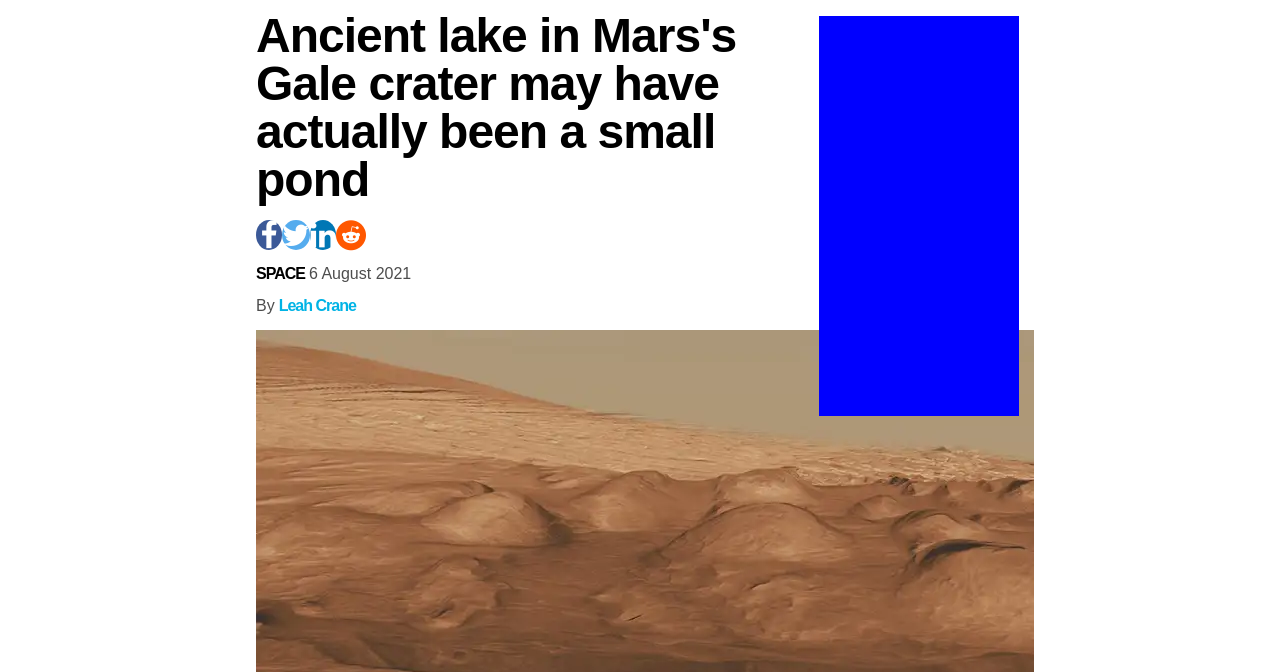
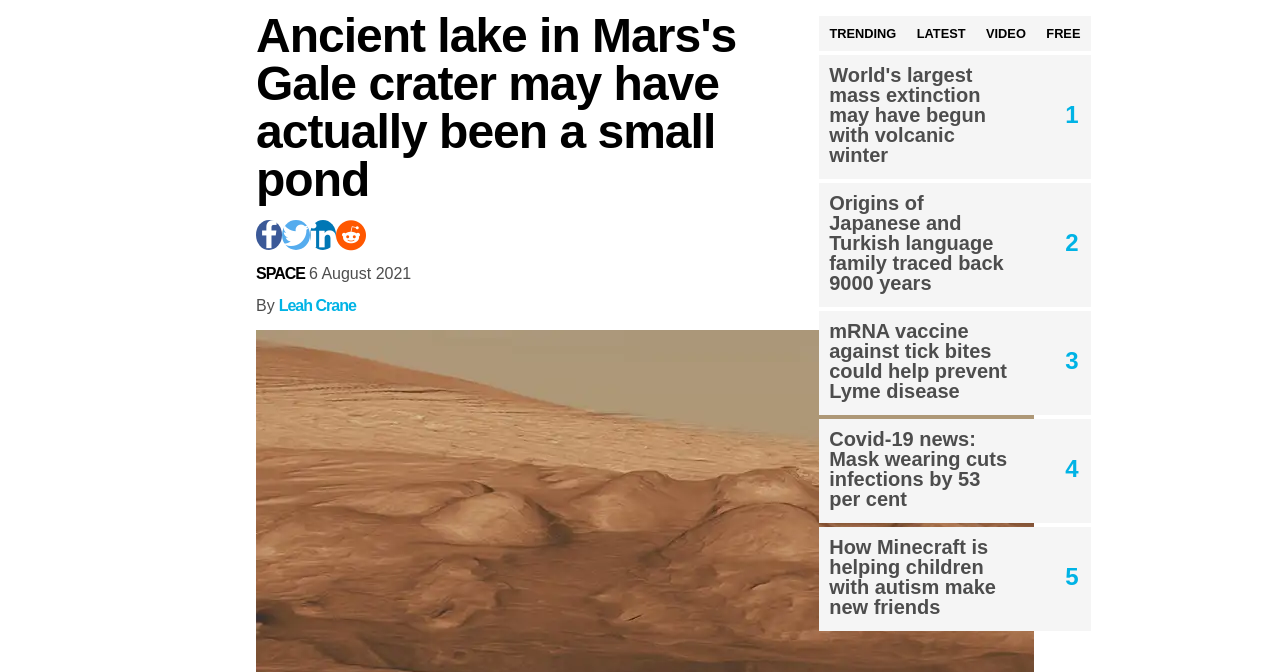
Before and after one commit to JSmolins/NewScientistClonePage, a plain HTML site: page index.html in a window 1280 px wide. Shown: the part 128-800 px from the top of the page. Drawn offline with Linux system fonts and the light colour scheme.

Commit message:
finished styling sidebar

```diff
--- a/index.html
+++ b/index.html
@@ -79,8 +79,35 @@
       <button class="mars">MARS</button>
     </div>
   </article>
-  <aside>
-
+  <aside class="sidebar">
+    <div class="sideButtons">
+      <button class="trending">TRENDING</button>
+      <button class="latest">LATEST</button>
+      <button class="video">VIDEO</button>
+      <button class="free">FREE</button>
+    </div>
+    <div class="sideCards">
+      <div class="card1">
+        <a href="#">World's largest mass extinction may have begun with volcanic winter</a>
+        <p>1</p>
+      </div>
+      <div class="card2">
+        <a href="#">Origins of Japanese and Turkish language family traced back 9000 years</a>
+        <p>2</p>
+      </div>
+      <div class="card3">
+        <a href="#">mRNA vaccine against tick bites could help prevent Lyme disease</a>
+        <p>3</p>
+      </div>
+      <div class="card4">
+        <a href="#">Covid-19 news: Mask wearing cuts infections by 53 per cent</a>
+        <p>4</p>
+      </div>
+      <div class="card5">
+        <a href="#">How Minecraft is helping children with autism make new friends</a>
+        <p>5</p>
+      </div>
+    </div>
   </aside>
   <section class="mediaLinks">
     <div class="socialIcons">
@@ -100,5 +127,8 @@
       </div>
     </div>
   </section>
+  <section class="pageLinks">
+
+  </section>
 </body>
 </html>
--- a/stylesheet.css
+++ b/stylesheet.css
@@ -304,13 +304,192 @@ figcaption span{
 }
 
 /* Sidebar Styling */
-aside{
+.sidebar{
+  display: flex;
+  flex-direction: column;
   position: absolute;
   top: 18vh;
   left: 64vw;
-  height: 400px;
-  width: 200px;
-  background-color: blue;
+  height: auto;
+  margin-right: 20%;
+}
+.sideButtons{
+  display: flex;
+  justify-content: space-between;
+  margin-bottom: 4px;
+}
+.trending{
+  font-family: sans-serif;
+  font-size: .8em;
+  font-weight: bold;
+  color: black;
+  border: none;
+  background-color: #f5f5f5;
+  padding: .8em;
+}
+.trending:hover{
+  background-color: #ddd;
+  transition: 0.2s;
+}
+.latest{
+  font-family: sans-serif;
+  font-size: .8em;
+  font-weight: bold;
+  color: black;
+  border: none;
+  background-color: #f5f5f5;
+  padding: .8em;
+}
+.latest:hover{
+  background-color: #ddd;
+  transition: 0.2s;
+}
+.video{
+  font-family: sans-serif;
+  font-size: .8em;
+  font-weight: bold;
+  color: black;
+  border: none;
+  background-color: #f5f5f5;
+  padding: .8em;
+}
+.video:hover{
+  background-color: #ddd;
+  transition: 0.2s;
+}
+.free{
+  font-family: sans-serif;
+  font-size: .8em;
+  font-weight: bold;
+  color: black;
+  border: none;
+  background-color: #f5f5f5;
+  padding: .8em;
+}
+.free:hover{
+  background-color: #ddd;
+  transition: 0.2s;
+}
+.sideCards *{
+  display: flex;
+  justify-content: space-between;
+  background-color: #f5f5f5;
+  margin-bottom: 4px;
+}
+.card1 a{
+  font-family: sans-serif;
+  font-size: 1.25em;
+  font-weight: bold;
+  color: #4d4d4d;
+  text-decoration: none;
+  flex: 4;
+  padding: .5em;
+}
+.card1 a:hover{
+  color: #00b3e5;
+  transition: 0.2s;
+}
+.card1 p{
+  font-family: sans-serif;
+  font-size: 1.5em;
+  font-weight: bold;
+  color: #00b3e5;
+  align-self: center;
+  text-align: right;
+  padding-right: 0.5em;
+  margin-left: 2em;
+}
+.card2 a{
+  font-family: sans-serif;
+  font-size: 1.25em;
+  font-weight: bold;
+  color: #4d4d4d;
+  text-decoration: none;
+  flex: 4;
+  padding: .5em;
+}
+.card2 a:hover{
+  color: #00b3e5;
+  transition: 0.2s;
+}
+.card2 p{
+  font-family: sans-serif;
+  font-size: 1.5em;
+  font-weight: bold;
+  color: #00b3e5;
+  align-self: center;
+  text-align: right;
+  padding-right: 0.5em;
+  margin-left: 2em;
+}
+.card3 a{
+  font-family: sans-serif;
+  font-size: 1.25em;
+  font-weight: bold;
+  color: #4d4d4d;
+  text-decoration: none;
+  flex: 4;
+  padding: .5em;
+}
+.card3 a:hover{
+  color: #00b3e5;
+  transition: 0.2s;
+}
+.card3 p{
+  font-family: sans-serif;
+  font-size: 1.5em;
+  font-weight: bold;
+  color: #00b3e5;
+  align-self: center;
+  text-align: right;
+  padding-right: 0.5em;
+  margin-left: 2em;
+}
+.card4 a{
+  font-family: sans-serif;
+  font-size: 1.25em;
+  font-weight: bold;
+  color: #4d4d4d;
+  text-decoration: none;
+  flex: 4;
+  padding: .5em;
+}
+.card4 a:hover{
+  color: #00b3e5;
+  transition: 0.2s;
+}
+.card4 p{
+  font-family: sans-serif;
+  font-size: 1.5em;
+  font-weight: bold;
+  color: #00b3e5;
+  align-self: center;
+  text-align: right;
+  padding-right: 0.5em;
+  margin-left: 2em;
+}
+.card5 a{
+  font-family: sans-serif;
+  font-size: 1.25em;
+  font-weight: bold;
+  color: #4d4d4d;
+  text-decoration: none;
+  flex: 4;
+  padding: .5em;
+}
+.card5 a:hover{
+  color: #00b3e5;
+  transition: 0.2s;
+}
+.card5 p{
+  font-family: sans-serif;
+  font-size: 1.5em;
+  font-weight: bold;
+  color: #00b3e5;
+  align-self: center;
+  text-align: right;
+  padding-right: 0.5em;
+  margin-left: 2em;
 }
 
 /* Bottom of Article Media Link styling */
```
